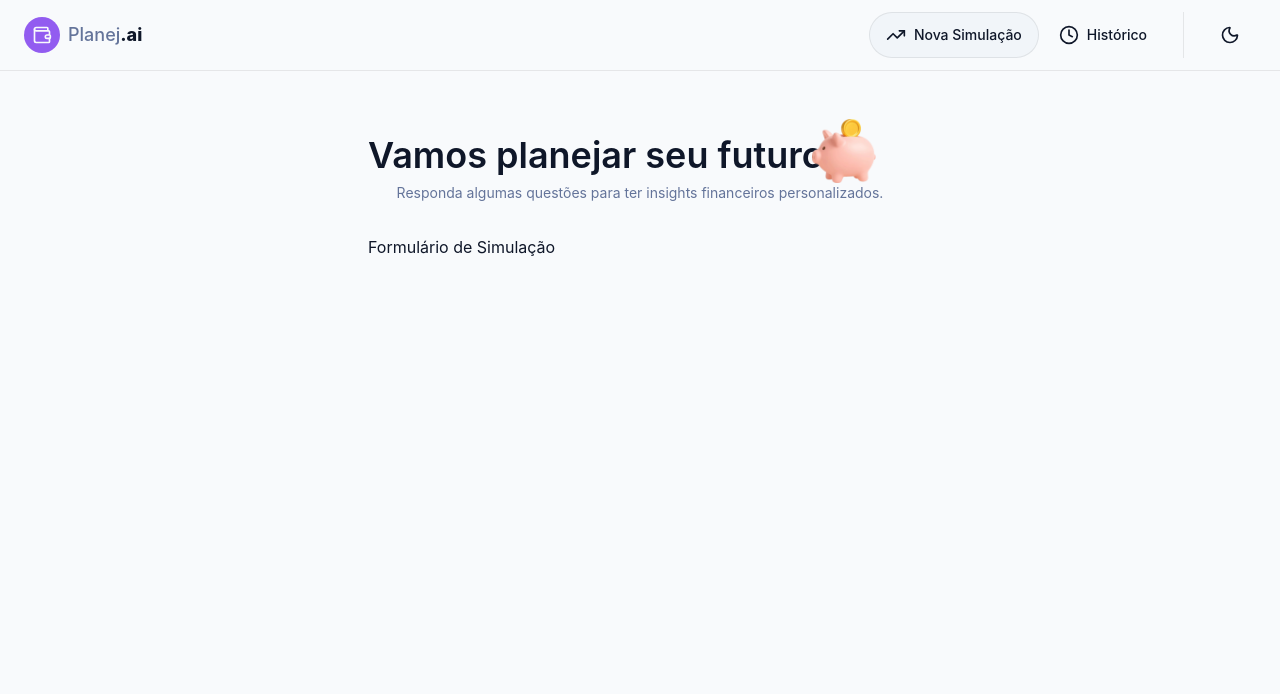
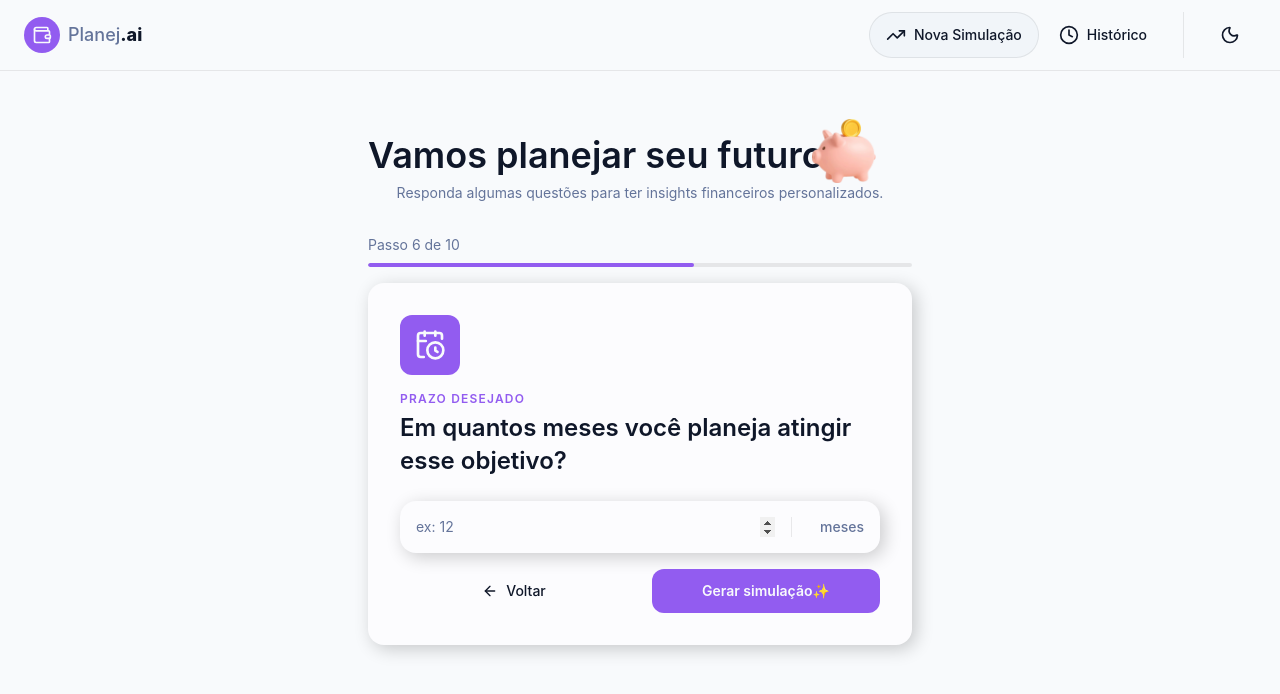
Before and after one commit to isabeladuarte/planejai, a React (Vite) app: page / in a window 1280 px wide. Shown: the top 694 px of the page. Built offline with nearby package versions, Linux system fonts and the light colour scheme.

Commit message:
feat: add interface to formStep

```diff
--- a/src/components/features/Simulation/Form.tsx
+++ b/src/components/features/Simulation/Form.tsx
@@ -1,7 +1,15 @@
+import { simulationFormSteps } from '@/data/simulation'
+
+import { FormStep } from './FormStep'
+import { StepProgress } from './Progress'
+
 export const SimulationForm = () => {
-	return (
-		<div>
-			<h1>Formulário de Simulação</h1>
-		</div>
-	)
+  const currentStep = simulationFormSteps[5]
+
+  return (
+    <>
+      <StepProgress currentStep={6} totalSteps={10} />
+      <FormStep key={currentStep.id} {...currentStep} />
+    </>
+  )
 }
--- /dev/null
+++ b/src/components/features/Simulation/FormStep.tsx
@@ -0,0 +1,59 @@
+import { ArrowLeft, ArrowRight, type LucideIcon } from 'lucide-react'
+
+import { Button } from '@/components/shared/Button'
+import { Input, type InputProps } from '@/components/shared/Input'
+
+export interface FormStepProps {
+  id: string
+  icon: LucideIcon
+  title: string
+  question: string
+  inputProps: InputProps
+  submitButtonProps?: {
+    label: string
+    emojiIcon?: string
+  }
+}
+
+export function FormStep({
+  icon: Icon,
+  title,
+  question,
+  inputProps,
+  submitButtonProps,
+}: FormStepProps) {
+  return (
+    <div className="bg-card rounded-2xl p-6 shadow-[4px_4px_18px_0px_rgba(0,0,0,0.2)] sm:p-8">
+      <div className="bg-primary mb-4 flex h-15 w-15 items-center justify-center rounded-xl">
+        <Icon size={32} className="text-primary-foreground" />
+      </div>
+      <h2 className="text-primary mb-1 text-xs font-semibold tracking-widest uppercase">
+        {title}
+      </h2>
+      <h3 className="text-foreground mb-6 text-xl leading-snug font-semibold sm:text-2xl">
+        {question}
+      </h3>
+      <form className="flex flex-col gap-4">
+        <Input {...inputProps} />
+        <div className="flex flex-col gap-3 sm:flex-row sm:gap-6">
+          <Button
+            type="button"
+            variant="ghost"
+            className="order-2 flex-1 justify-center rounded-xl py-3 sm:order-1"
+          >
+            <ArrowLeft size={16} />
+            Voltar
+          </Button>
+          <Button
+            type="submit"
+            variant="primary"
+            className="order-1 flex-1 sm:order-2"
+          >
+            {submitButtonProps?.label ?? 'Próximo'}
+            {submitButtonProps?.emojiIcon ?? <ArrowRight size={16} />}
+          </Button>
+        </div>
+      </form>
+    </div>
+  )
+}
--- /dev/null
+++ b/src/components/features/Simulation/Progress.tsx
@@ -0,0 +1,27 @@
+interface StepProgressProps {
+  currentStep: number
+  totalSteps: number
+}
+
+export function StepProgress({ currentStep, totalSteps }: StepProgressProps) {
+  const progress = (currentStep / totalSteps) * 100
+
+  return (
+    <div className="mb-4">
+      <p className="text-muted-foreground mb-2 text-sm">
+        Passo {currentStep} de {totalSteps}
+      </p>
+      <div className="bg-border h-1 w-full overflow-hidden rounded-full">
+        <div
+          role="progressbar"
+          aria-valuenow={currentStep}
+          aria-valuemin={1}
+          aria-valuemax={totalSteps}
+          aria-label={`Passo ${currentStep} de ${totalSteps}`}
+          className="bg-primary h-full rounded-full transition-all duration-300"
+          style={{ width: `${progress}%` }}
+        />
+      </div>
+    </div>
+  )
+}
--- /dev/null
+++ b/src/components/shared/Input.tsx
@@ -0,0 +1,36 @@
+import type { InputHTMLAttributes } from 'react'
+
+import { Divider } from './Divider'
+
+export interface InputProps extends InputHTMLAttributes<HTMLInputElement> {
+  prefix?: string
+  suffix?: string
+}
+
+export function Input({ prefix, suffix, ...rest }: InputProps) {
+  return (
+    <div className="bg-input flex items-center rounded-2xl p-4 shadow-[4px_4px_18px_0px_rgba(0,0,0,0.2)]">
+      {prefix && (
+        <>
+          <span className="text-muted-foreground text-sm font-medium">
+            {prefix}
+          </span>
+          <Divider orientation="vertical" />
+        </>
+      )}
+      <input
+        className="text-foreground placeholder:text-muted-foreground w-full bg-transparent text-sm outline-none"
+        autoFocus
+        {...rest}
+      />
+      {suffix && (
+        <>
+          <Divider orientation="vertical" />
+          <span className="text-muted-foreground ml-3 text-sm font-medium">
+            {suffix}
+          </span>
+        </>
+      )}
+    </div>
+  )
+}
--- /dev/null
+++ b/src/data/simulation.ts
@@ -0,0 +1,87 @@
+import {
+  CalendarClock,
+  CreditCard,
+  Goal,
+  Landmark,
+  PiggyBank,
+  Wallet,
+} from 'lucide-react'
+
+import type { FormStepProps } from '../components/features/Simulation/FormStep'
+
+export const simulationFormSteps: FormStepProps[] = [
+  {
+    id: 'income',
+    icon: PiggyBank,
+    title: 'Renda mensal bruta',
+    question:
+      'Quanto é depositado na sua conta todo mês (somando todas as fontes)?',
+    inputProps: {
+      placeholder: 'ex: 5.000,00',
+      prefix: 'R$',
+      maxLength: 12,
+    },
+  },
+  {
+    id: 'expenses',
+    icon: CreditCard,
+    title: 'Custos fixos de vida',
+    question:
+      'Quanto você gasta mensalmente com custos fixos (aluguel, contas, etc)?',
+    inputProps: {
+      placeholder: 'ex: 2.000,00',
+      prefix: 'R$',
+      maxLength: 12,
+    },
+  },
+  {
+    id: 'debts',
+    icon: Landmark,
+    title: 'Dívidas / parcelas',
+    question:
+      'Você tem algum valor comprometido com parcelas ou empréstimos mensalmente?',
+    inputProps: {
+      placeholder: 'ex: 500,00',
+      prefix: 'R$',
+      maxLength: 12,
+    },
+  },
+  {
+    id: 'goalName',
+    icon: Goal,
+    title: 'Nome da meta',
+    question: 'Qual o objetivo que você deseja alcançar?',
+    inputProps: {
+      placeholder: 'ex: Viagem para o Japão',
+      maxLength: 50,
+    },
+  },
+  {
+    id: 'goalAmount',
+    icon: Wallet,
+    title: 'Custo da meta',
+    question: 'Quanto custa realizar esse sonho?',
+    inputProps: {
+      placeholder: 'ex: 15.000,00',
+      prefix: 'R$',
+      maxLength: 12,
+    },
+  },
+  {
+    id: 'goalDeadline',
+    icon: CalendarClock,
+    title: 'Prazo desejado',
+    question: 'Em quantos meses você planeja atingir esse objetivo?',
+    inputProps: {
+      type: 'number',
+      placeholder: 'ex: 12',
+      suffix: 'meses',
+      min: 1,
+      max: 120,
+    },
+    submitButtonProps: {
+      label: 'Gerar simulação',
+      emojiIcon: '✨',
+    },
+  },
+]
```
